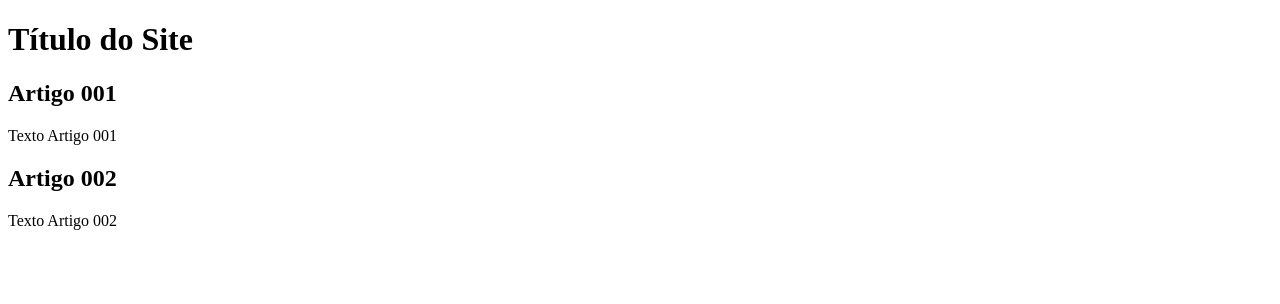
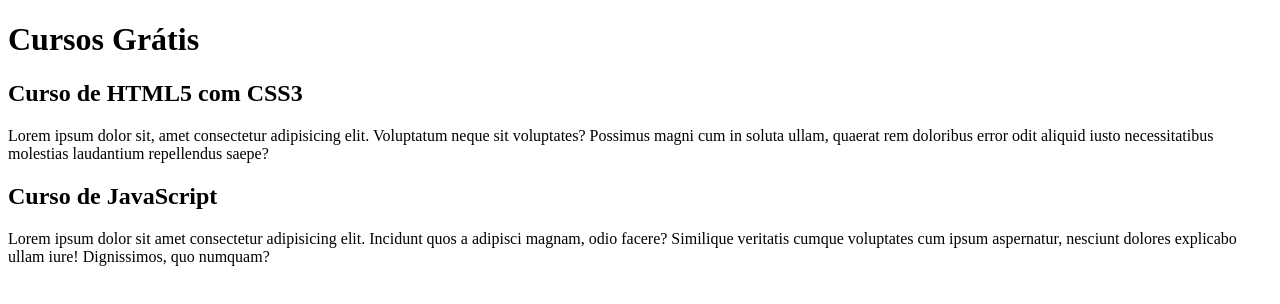
Before and after one commit to abnerjesse/siteproject, a plain HTML site: page index.html in a window 1280 px wide. Drawn offline with Linux system fonts and the light colour scheme.

Commit message:
added some content

```diff
--- a/index.html
+++ b/index.html
@@ -8,15 +8,15 @@
 <body>
     <main>
         <header>
-            <h1>Título do Site</h1>
+            <h1>Cursos Grátis</h1>
         </header>
         <article>
-            <h2>Artigo 001</h2>
-            <p>Texto Artigo 001</p>
+            <h2>Curso de HTML5 com CSS3</h2>
+            <p>Lorem ipsum dolor sit, amet consectetur adipisicing elit. Voluptatum neque sit voluptates? Possimus magni cum in soluta ullam, quaerat rem doloribus error odit aliquid iusto necessitatibus molestias laudantium repellendus saepe?</p>
         </article>
         <article>
-            <h2>Artigo 002</h2>
-            <p>Texto Artigo 002</p>
+            <h2>Curso de JavaScript</h2>
+            <p>Lorem ipsum dolor sit amet consectetur adipisicing elit. Incidunt quos a adipisci magnam, odio facere? Similique veritatis cumque voluptates cum ipsum aspernatur, nesciunt dolores explicabo ullam iure! Dignissimos, quo numquam?</p>
         </article>
     </main>
 </body>
```
